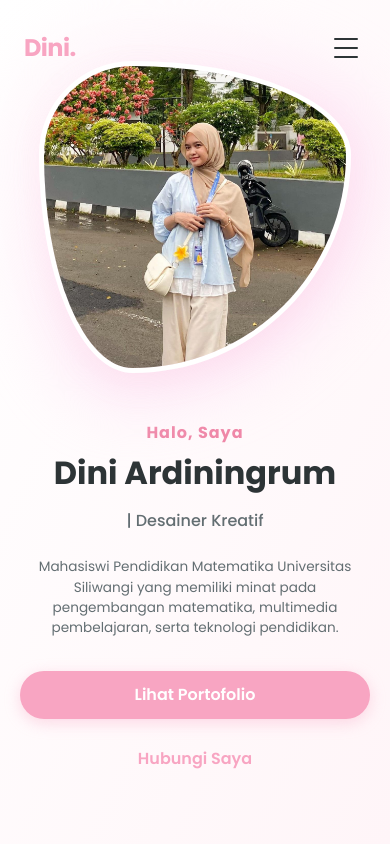
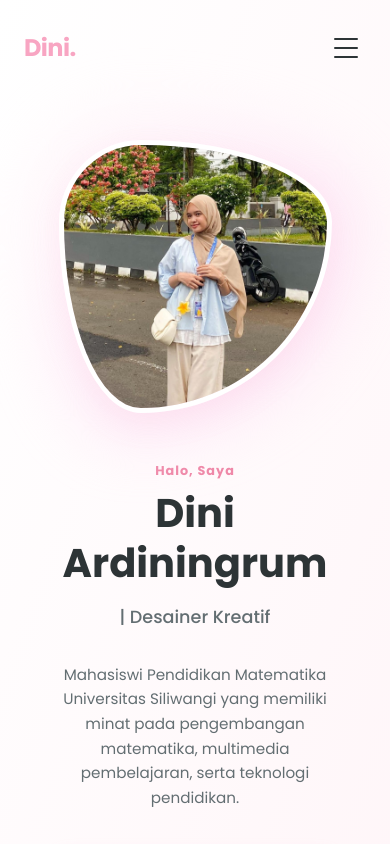
Before and after one commit to jmlabdlnsr/porto-dini, a Vue app: page / in a window 390 px wide. Shown: the top 844 px of the page. Built offline with nearby package versions, Linux system fonts and the light colour scheme.

Commit message:
fix: resolve broken image paths and optimize mobile       responsiveness

```diff
--- a/src/components/HeroSection.vue
+++ b/src/components/HeroSection.vue
@@ -1,22 +1,26 @@
+<script setup>
+import profileImg from '../assets/dinii.jpeg';
+</script>
+
 <template>
   <section id="hero" class="min-h-screen flex items-center bg-gradient-to-br from-white to-soft-pink overflow-hidden">
-    <div class="flex flex-col lg:flex-row items-center justify-between gap-12 w-full max-w-[1400px] mx-auto">
+    <div class="flex flex-col lg:flex-row items-center justify-between gap-12 w-full max-w-[1400px] mx-auto px-5 py-20 lg:py-0">
       <div class="flex-1 flex justify-center animate-[slideInLeft_1s_ease-out]">
-        <div class="relative w-[min(400px,80vw)] h-[min(400px,80vw)] md:w-[400px] md:h-[400px]">
+        <div class="relative w-[min(350px,70vw)] h-[min(350px,70vw)] md:w-[450px] md:h-[450px]">
           <div class="absolute -top-[10%] -left-[10%] w-[120%] h-[120%] bg-gradient-to-br from-soft-pink to-accent-pink rounded-[30%_70%_70%_30%/30%_30%_70%_70%] z-[1] blur-[30px] opacity-50"></div>
-          <img src="/src/assets/dinii.jpeg" alt="Dini Ardiningrum" class="w-full h-full object-cover rounded-[30%_70%_70%_30%/30%_30%_70%_70%] relative z-[2] border-[5px] border-white shadow-soft">
+          <img :src="profileImg" alt="Dini Ardiningrum" class="w-full h-full object-cover rounded-[30%_70%_70%_30%/30%_30%_70%_70%] relative z-[2] border-[5px] border-white shadow-soft">
         </div>
       </div>
-      <div class="flex-1 text-center lg:text-left animate-[slideInRight_1s_ease-out] flex flex-col items-center lg:items-start">
-        <h3 class="text-deep-pink font-bold mb-2 tracking-[1px]">Halo, Saya</h3>
-        <h1 class="text-[clamp(2rem,5vw,3.5rem)] leading-tight mb-4 font-extrabold text-text-dark">Dini Ardiningrum</h1>
-        <h2 class="text-text-light text-[clamp(1rem,2.2vw,1.5rem)] font-medium mb-6">| Desainer Kreatif</h2>
-        <p class="max-w-[500px] mb-8 text-[clamp(0.85rem,1.5vw,1rem)] text-text-light">
+      <div class="flex-1 text-center lg:text-left animate-[slideInRight_1s_ease-out] flex flex-col items-center lg:items-start px-2">
+        <h3 class="text-deep-pink font-bold mb-2 tracking-[1px] text-[clamp(0.8rem,2vw,1.1rem)]">Halo, Saya</h3>
+        <h1 class="text-[clamp(2.5rem,6vw,4rem)] leading-tight mb-4 font-extrabold text-text-dark">Dini Ardiningrum</h1>
+        <h2 class="text-text-light text-[clamp(1.1rem,2.5vw,1.6rem)] font-medium mb-8">| Desainer Kreatif</h2>
+        <p class="max-w-[550px] mb-10 text-[clamp(0.95rem,1.8vw,1.1rem)] text-text-light leading-relaxed">
           Mahasiswi Pendidikan Matematika Universitas Siliwangi yang memiliki minat pada pengembangan matematika, multimedia pembelajaran, serta teknologi pendidikan.
         </p>
         <div class="flex flex-col sm:flex-row w-full sm:w-auto gap-4">
-          <a href="#portfolio" class="btn btn-primary text-center">Lihat Portofolio</a>
-          <a href="#contact" class="btn btn-outline !ml-0 sm:!ml-4 text-center">Hubungi Saya</a>
+          <a href="#portfolio" class="btn btn-primary text-center px-10 py-4 text-[1rem]">Lihat Portofolio</a>
+          <a href="#contact" class="btn btn-outline !ml-0 sm:!ml-4 text-center px-10 py-4 text-[1rem]">Hubungi Saya</a>
         </div>
       </div>
     </div>
--- a/src/components/PortfolioSection.vue
+++ b/src/components/PortfolioSection.vue
@@ -52,6 +52,12 @@
 <script setup>
 import { ref, computed } from 'vue';
 
+// Import images
+import imgI1 from '../assets/ilustrasi/i1.jpeg';
+import imgH2 from '../assets/himaptika/h2.jpeg';
+import imgG2 from '../assets/gemamatematika/g2.jpeg';
+import imgK2 from '../assets/kkn/k2.jpeg';
+
 const categories = ['Semua', 'Desain Grafis', 'Social Media', 'Videografi'];
 const activeCategory = ref('Semua');
 
@@ -59,22 +65,22 @@ const portfolioItems = [
   {
     title: 'Desain Poster Pembelajaran',
     category: 'Desain Grafis',
-    image: '/src/assets/ilustrasi/i1.jpeg'
+    image: imgI1
   },
   {
     title: 'Konten Media Sosial @himaptikaunsil',
     category: 'Social Media',
-    image: '/src/assets/himaptika/h2.jpeg'
+    image: imgH2
   },
   {
     title: 'Konten Media Sosial @gemamatematikaunsil',
     category: 'Social Media',
-    image: '/src/assets/gemamatematika/g2.jpeg'
+    image: imgG2
   },
   {
     title: 'Konten Media Sosial @kkn113_parigi',
     category: 'Social Media',
-    image: '/src/assets/kkn/k2.jpeg'
+    image: imgK2
   },
   {
     title: 'Video Project Entrepreneur',
@@ -98,16 +104,10 @@ const filteredItems = computed(() => {
   scrollbar-width: none;
 }
 
-@media (max-width: 1100px) {
+@media (max-width: 640px) {
   .grid {
-    grid-template-columns: repeat(2, 1fr);
+    grid-template-columns: 1fr;
     gap: 1.5rem;
   }
 }
-
-@media (max-width: 768px) {
-  .grid {
-    grid-template-columns: 1fr;
-  }
-}
 </style>
```
